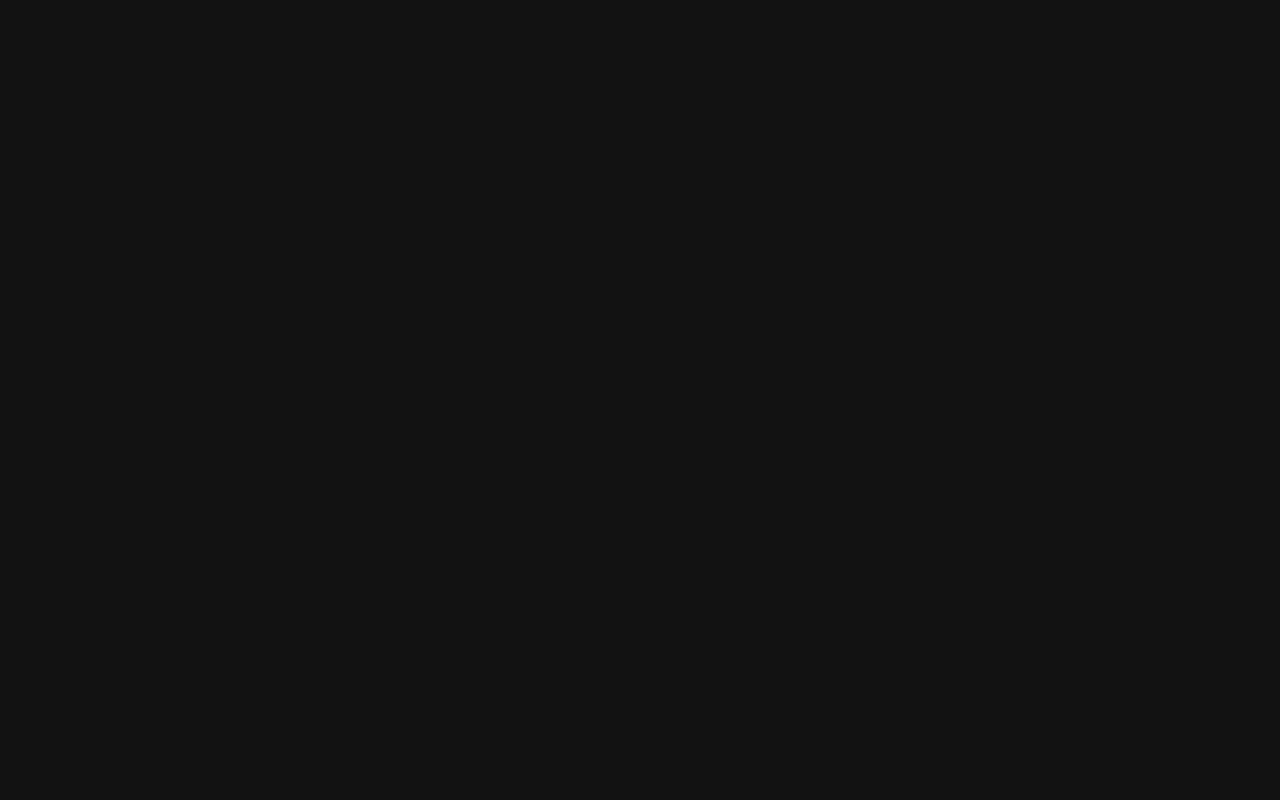
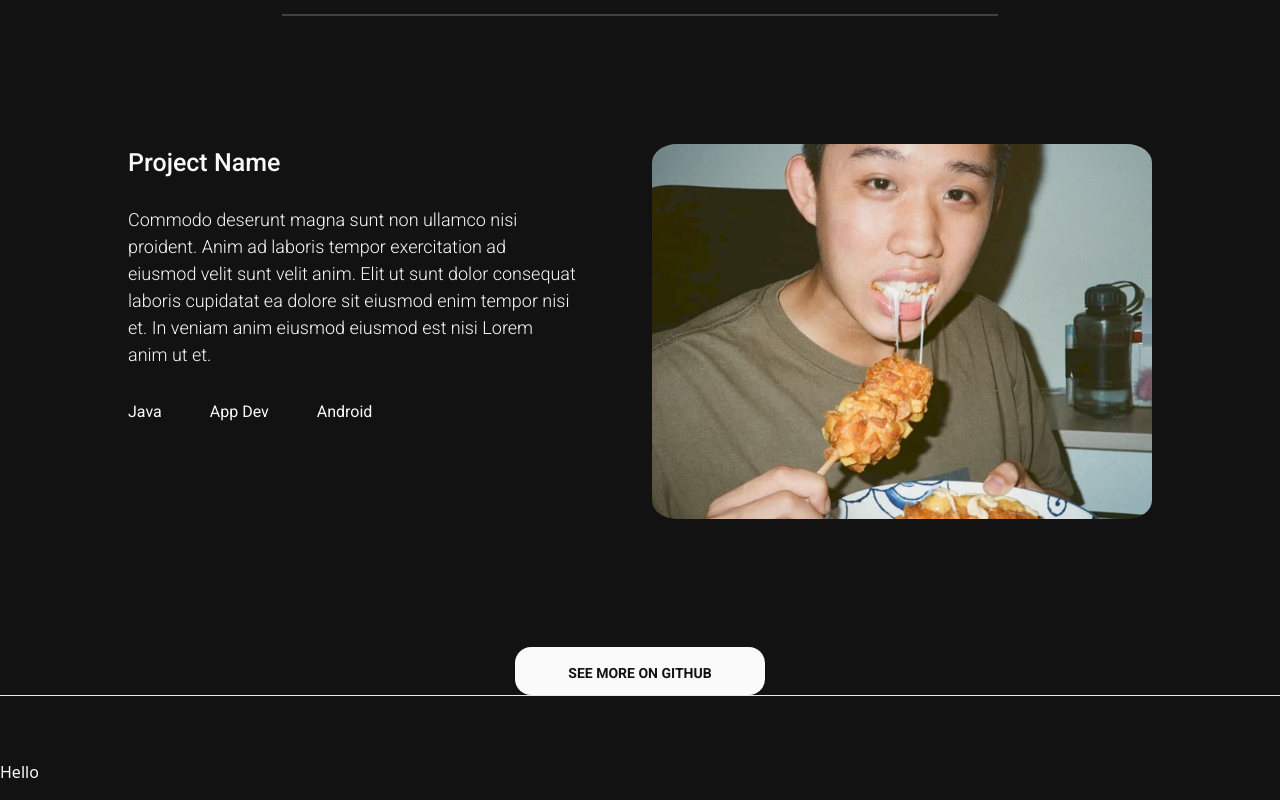
Before and after one commit to aloy2312/portfolio, a Next.js app: page / in a window 1280 px wide. Shown: the part 3117-3917 px from the top of the page. Before the commit the page ends 3100 px from the top, so only its background shows below. Built offline with nearby package versions, Linux system fonts and the light colour scheme.

Commit message:
update the screen max width to be dynamic

```diff
--- a/components/projects.js
+++ b/components/projects.js
@@ -102,6 +102,11 @@ const projects = () => {
         </div>
         {/* Project 3 */}
       </div>
+      <div className={styles.githubDiv}>
+        <a href="https://github.com/aloysiustanrs">
+          <button className={styles.github}>SEE MORE ON GITHUB</button>
+        </a>
+      </div>
     </div>
   );
 };
--- a/styles/about.module.css
+++ b/styles/about.module.css
@@ -26,7 +26,7 @@
   margin-bottom: 12rem;
 }
 
-@media (max-width: 1287px) {
+@media (max-width: 900px) {
   .container {
     display: block;
   }
--- a/styles/index.module.css
+++ b/styles/index.module.css
@@ -8,3 +8,15 @@
   margin: 0 auto;
   font-family: "Roboto", sans-serif;
 }
+
+@media (max-width: 1500px) {
+  .container {
+    max-width: 70%;
+  }
+}
+
+@media (max-width: 1290px) {
+  .container {
+    max-width: 80%;
+  }
+}
--- a/styles/projects.module.css
+++ b/styles/projects.module.css
@@ -70,7 +70,28 @@
   margin: 8rem auto;
 }
 
-@media (max-width: 1500px) {
+.github {
+  width: 15.625rem;
+  height: 3rem;
+  background-color: rgb(250, 250, 250);
+  color: rgb(18, 18, 18);
+  padding: 1rem;
+  margin: 0px auto;
+  font-size: 0.875rem;
+  font-weight: 700;
+  text-transform: uppercase;
+  border: none;
+  border-radius: 1rem;
+  text-decoration: none;
+  text-align: center;
+  margin-top: 8rem;
+}
+
+.githubDiv {
+  text-align: center;
+}
+
+@media (max-width: 900px) {
   .projectsGroups {
     display: flex;
     gap: 5rem;
```
